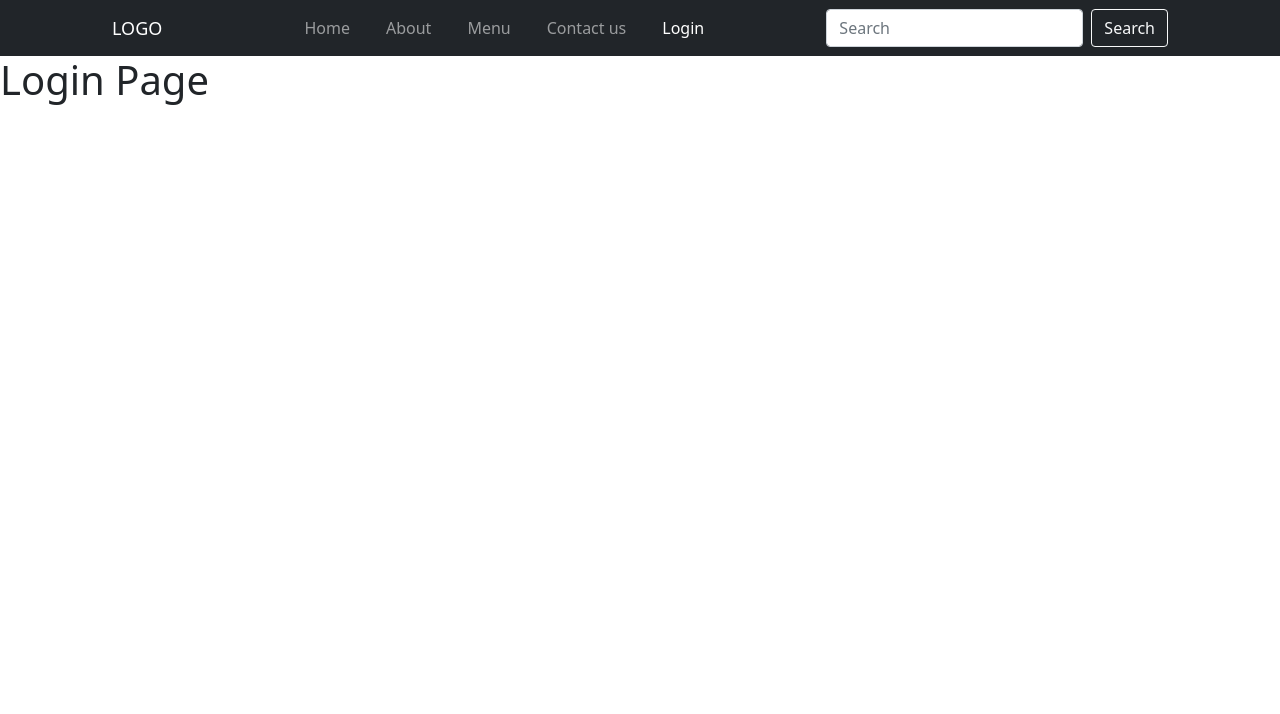
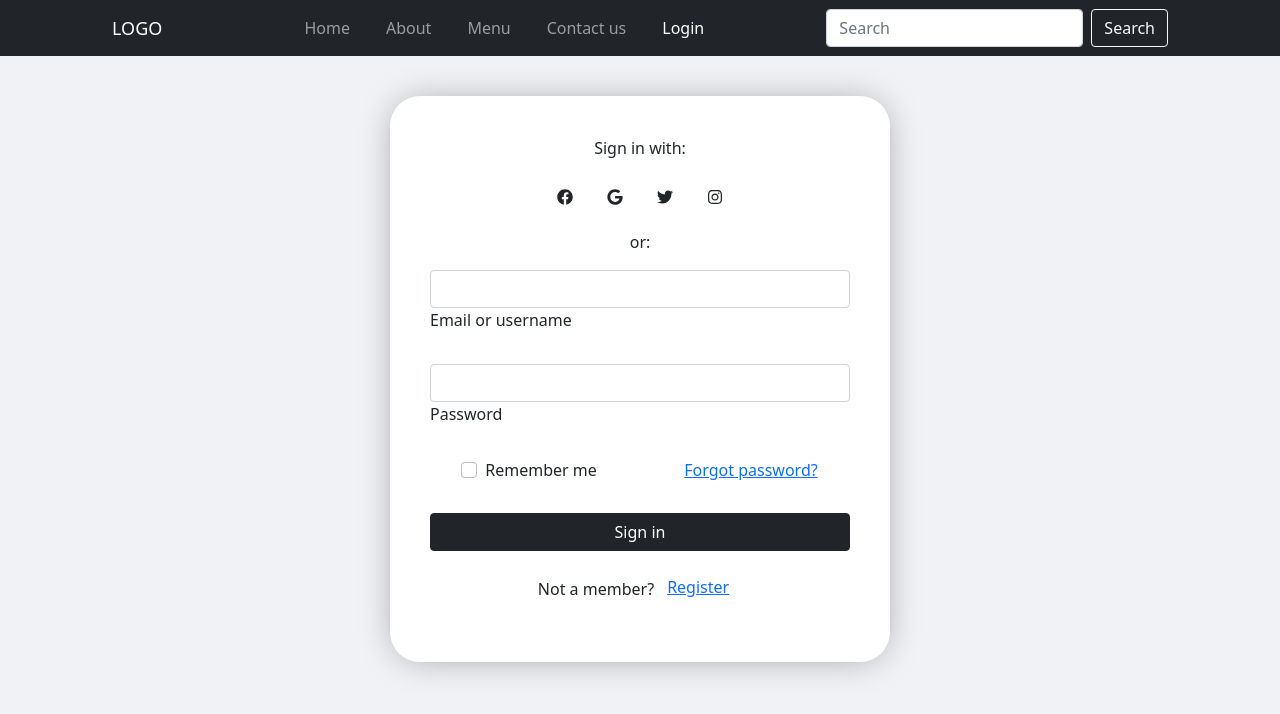
Before and after one commit to Mindirix/Team-8-E-Commerce-Project, a React (Create React App) app in the folder e-commerce-app/: page /login in a window 1280 px wide. Shown: the top 714 px of the page. Built offline with nearby package versions, Linux system fonts and the light colour scheme.

Commit message:
Building Login Page

```diff
--- a/e-commerce-app/package.json
+++ b/e-commerce-app/package.json
@@ -3,6 +3,9 @@
   "version": "0.1.0",
   "private": true,
   "dependencies": {
+    "@fortawesome/fontawesome-svg-core": "^6.1.1",
+    "@fortawesome/free-solid-svg-icons": "^6.1.1",
+    "@fortawesome/react-fontawesome": "^0.1.18",
     "@testing-library/jest-dom": "^5.16.4",
     "@testing-library/react": "^13.3.0",
     "@testing-library/user-event": "^13.5.0",
@@ -10,6 +13,7 @@
     "react": "^18.1.0",
     "react-bootstrap": "^2.4.0",
     "react-dom": "^18.1.0",
+    "react-icons": "^4.4.0",
     "react-router-dom": "^6.3.0",
     "react-scripts": "5.0.1",
     "web-vitals": "^2.1.4"
--- a/e-commerce-app/src/components/Navbar.js
+++ b/e-commerce-app/src/components/Navbar.js
@@ -8,8 +8,8 @@ const Navbar = () => {
     setCollapseMenu(!collapseMenu);
   }
   return (
-    <nav className="navbar navbar-expand-lg navbar-dark bg-dark">
-      <div className="container-fluid">
+    <nav className="navbar navbar-expand-lg navbar-dark bg-dark fixed-top">
+      <div className="container-fluid ">
         <div className="logo">LOGO</div>
         <button
           onClick={handleCollapse}
--- a/e-commerce-app/src/index.css
+++ b/e-commerce-app/src/index.css
@@ -6,11 +6,18 @@
   box-sizing: border-box;
 }
 
-main.container-fluid {
-  padding-left: 0;
-  padding-right: 0;
+/* Global Style */
+section {
+  background-color: #f0f2f5;
+  padding-top: 6rem;
+  height: 100vh;
 }
 
+.section-center {
+  text-align: center;
+}
+
+/* Navbar */
 nav {
   padding: 100px;
 }
@@ -27,3 +34,23 @@ ul.navbar-nav {
 li.nav-item {
   margin-left: 20px;
 }
+
+/* Login Page  */
+.login-card {
+  padding-top: 6rem;
+}
+
+.login.container {
+  max-width: 500px;
+  background-color: #fff;
+  box-shadow: 0px 1px 36px -7px rgba(0, 0, 0, 0.38);
+  -webkit-box-shadow: 0px 1px 36px -7px rgba(0, 0, 0, 0.38);
+  -moz-box-shadow: 0px 1px 36px -7px rgba(0, 0, 0, 0.38);
+  padding: 40px;
+  border-radius: 30px;
+}
+
+.btn-link {
+  padding-top: 0;
+  border-top: 0;
+}
--- a/e-commerce-app/src/pages/About.js
+++ b/e-commerce-app/src/pages/About.js
@@ -1,5 +1,9 @@
 const About = () => {
-  return <h1>About Page</h1>;
+  return (
+    <section className="section-center">
+      <h1>About Page</h1>
+    </section>
+  );
 };
 
 export default About;
--- a/e-commerce-app/src/pages/Contactus.js
+++ b/e-commerce-app/src/pages/Contactus.js
@@ -1,5 +1,9 @@
 const Contactus = () => {
-  return <h1>Contact us Page</h1>;
+  return (
+    <section className="section-center">
+      <h1>Contact us Page</h1>
+    </section>
+  );
 };
 
 export default Contactus;
--- a/e-commerce-app/src/pages/Home.js
+++ b/e-commerce-app/src/pages/Home.js
@@ -1,5 +1,9 @@
 const Home = () => {
-  return <h1>Home Page</h1>;
+  return (
+    <section className="section-center">
+      <h1>Home Page</h1>
+    </section>
+  );
 };
 
 export default Home;
--- a/e-commerce-app/src/pages/Login.js
+++ b/e-commerce-app/src/pages/Login.js
@@ -1,5 +1,105 @@
+import React from "react";
+import { FaFacebook, FaGoogle, FaTwitter, FaInstagram } from "react-icons/fa";
+
 const Login = () => {
-  return <h1>Login Page</h1>;
+  return (
+    <section className="login-card">
+      <article className="login container">
+        <div className="tab-content">
+          <div className="tab-pane fade show active">
+            <form>
+              <div className="text-center mb-3">
+                <p>Sign in with:</p>
+                <button
+                  type="button"
+                  className="btn btn-link-dark btn-floating mx-1"
+                >
+                  <FaFacebook />
+                </button>
+
+                <button
+                  type="button"
+                  className="btn btn-link-dark btn-floating mx-1"
+                >
+                  <FaGoogle />
+                </button>
+
+                <button
+                  type="button"
+                  className="btn btn-link-dark btn-floating mx-1"
+                >
+                  <FaTwitter />
+                </button>
+
+                <button
+                  type="button"
+                  className="btn btn-link-dark btn-floating mx-1"
+                >
+                  <FaInstagram />
+                </button>
+              </div>
+
+              <p className="text-center">or:</p>
+
+              <div className="form-outline mb-4">
+                <input type="email" id="loginName" className="form-control" />
+                <label className="form-label" htmlFor="loginName">
+                  Email or username
+                </label>
+              </div>
+
+              <div className="form-outline mb-4">
+                <input
+                  type="password"
+                  id="loginPassword"
+                  className="form-control"
+                />
+                <label className="form-label" htmlFor="loginPassword">
+                  Password
+                </label>
+              </div>
+
+              <div className="row mb-4">
+                <div className="col-md-6 d-flex justify-content-center">
+                  <div className="form-check mb-3 mb-md-0">
+                    <input
+                      className="form-check-input"
+                      type="checkbox"
+                      value=""
+                      id="loginCheck"
+                    />
+                    <label className="form-check-label" htmlFor="loginCheck">
+                      Remember me
+                    </label>
+                  </div>
+                </div>
+
+                <div className="col-md-6 d-flex justify-content-center">
+                  <button type="button" className="btn btn-link">
+                    Forgot password?
+                  </button>
+                </div>
+              </div>
+              <div className="d-grid gap-2">
+                <button type="submit" className="btn btn-dark btn-block mb-4">
+                  Sign in
+                </button>
+              </div>
+
+              <div className="text-center">
+                <p>
+                  Not a member?
+                  <button type="button" className="btn btn-link">
+                    Register
+                  </button>
+                </p>
+              </div>
+            </form>
+          </div>
+        </div>
+      </article>
+    </section>
+  );
 };
 
 export default Login;
--- a/e-commerce-app/src/pages/Menu.js
+++ b/e-commerce-app/src/pages/Menu.js
@@ -1,5 +1,9 @@
 const Menu = () => {
-  return <h1>Menu Page</h1>;
+  return (
+    <section className="section-center">
+      <h1>Menu Page</h1>
+    </section>
+  );
 };
 
 export default Menu;
```
Also changed, not shown: e-commerce-app/public/images/Online-shopping-logo.png (added), 1 other file (tests, documents, lock files or other folders).
